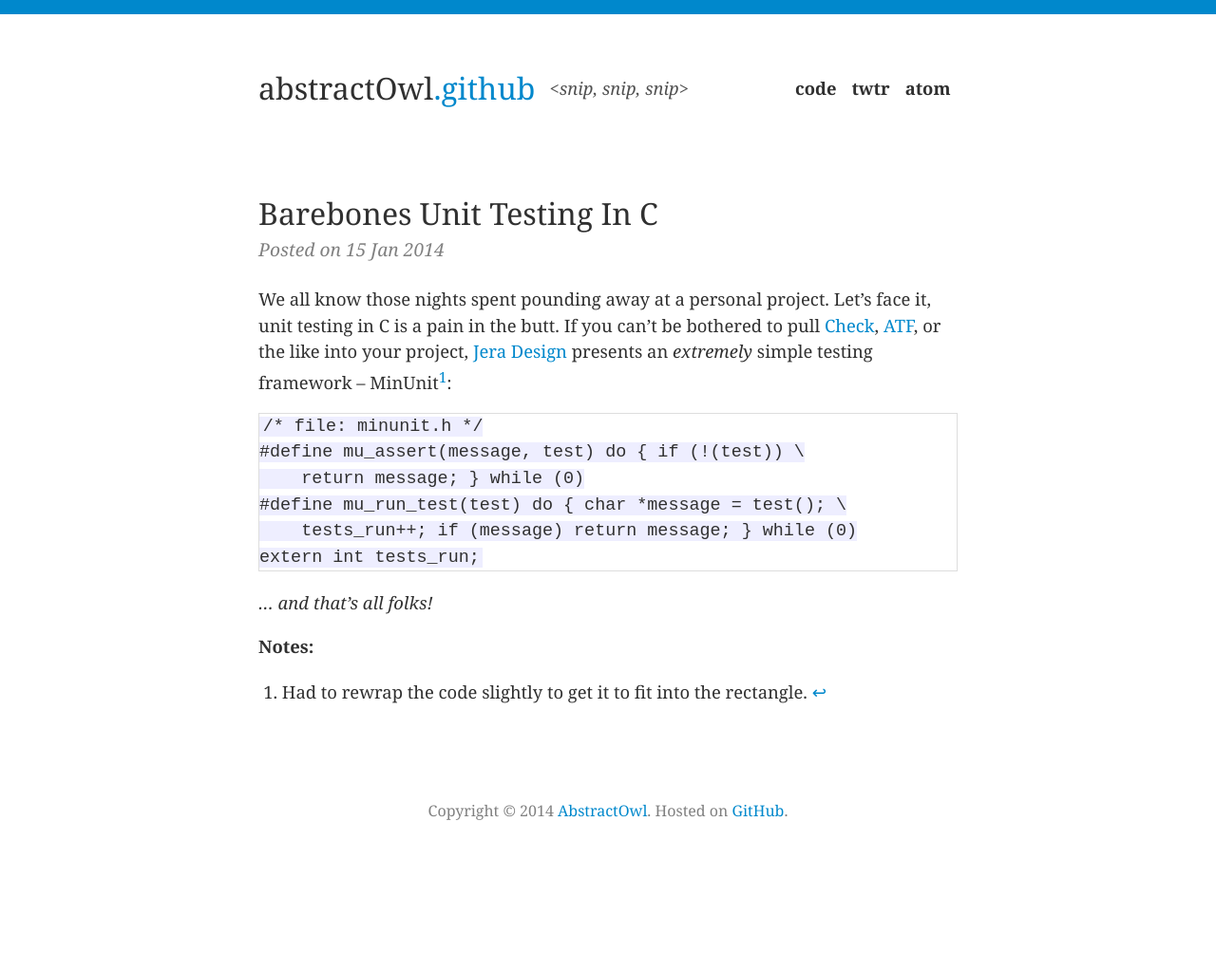
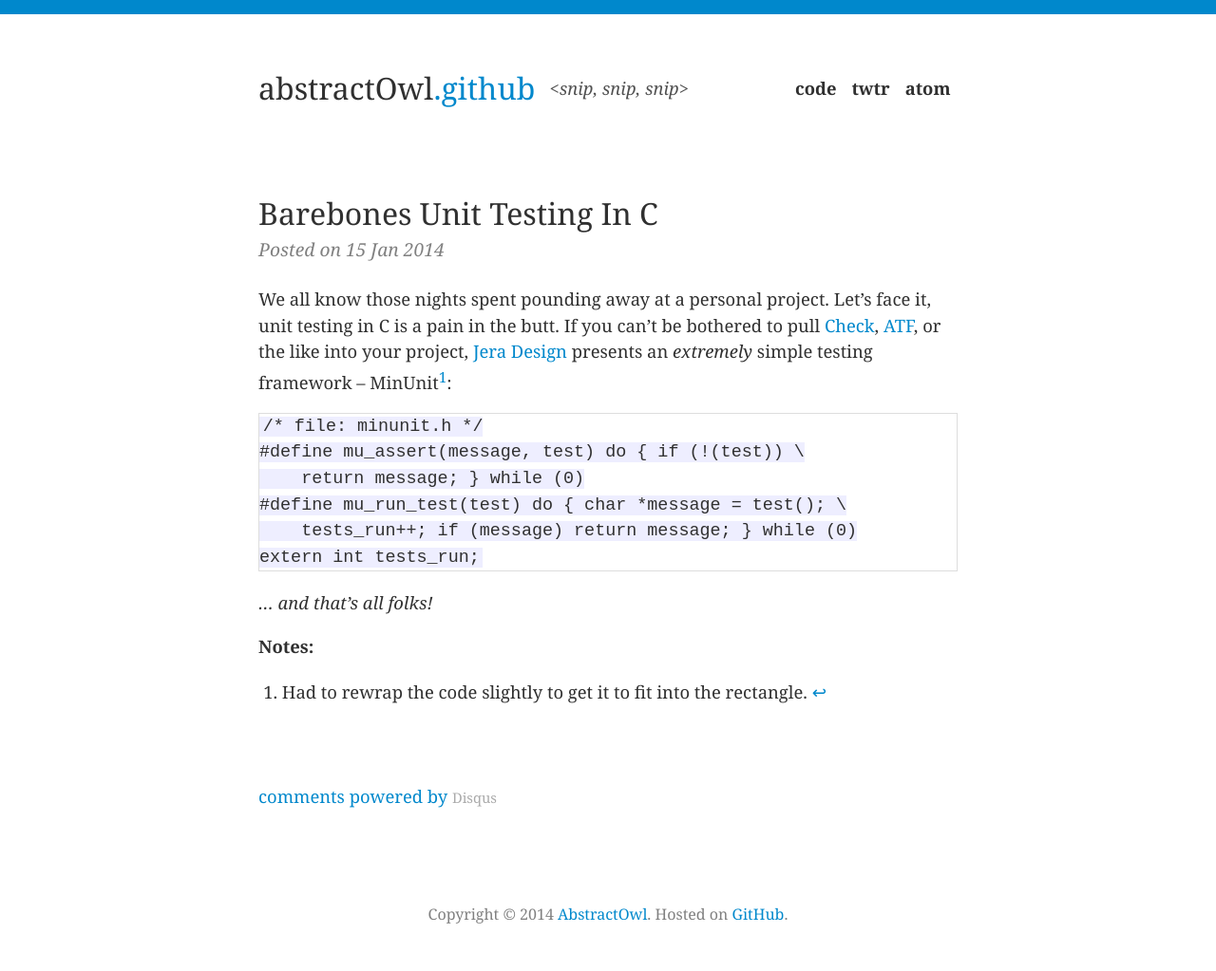
Before and after one commit to abstractOwl/abstractOwl.github.io, a Jekyll site: the page built from _posts/2014-01-15-barebones-unit-testing-in-c.md, in a window 1280 px wide. Shown: the whole page at 95% size. Built offline with Jekyll 4.4.1, drawn with Linux system fonts in a browser that asks for light colours; comment, search, counter and statistics services are not loaded; before the commit the page ends 914 px from its top, so only the background shows below that.

Commit message:
Add commenting system

```diff
--- a/_layouts/post.html
+++ b/_layouts/post.html
@@ -10,6 +10,24 @@
 
     {{ content }}
 
+    {{ if page.comments }}
+
+  <div id="disqus_thread"></div>
+    <script type="text/javascript">
+        var disqus_shortname = 'abstractowl';
+        (function() {
+            var dsq = document.createElement('script');
+            dsq.type = 'text/javascript';
+            dsq.async = true;
+            dsq.src = '//' + disqus_shortname + '.disqus.com/embed.js';
+            (document.getElementsByTagName('head')[0]
+            || document.getElementsByTagName('body')[0]).appendChild(dsq);
+        })();
+    </script>
+    <noscript>Please enable JavaScript to view the <a href="http://disqus.com/?ref_noscript">comments powered by Disqus.</a></noscript>
+    <a href="http://disqus.com" class="dsq-brlink">comments powered by <span class="logo-disqus">Disqus</span></a>
+
+    {{ endif }}
   </article>
 
 </main>
--- a/css/main.css
+++ b/css/main.css
@@ -242,3 +242,7 @@
   margin-left: 0.5rem;
   margin-right: -1rem;
 }
+
+#disqus_thread {
+    margin-top: 5rem;
+}
```
